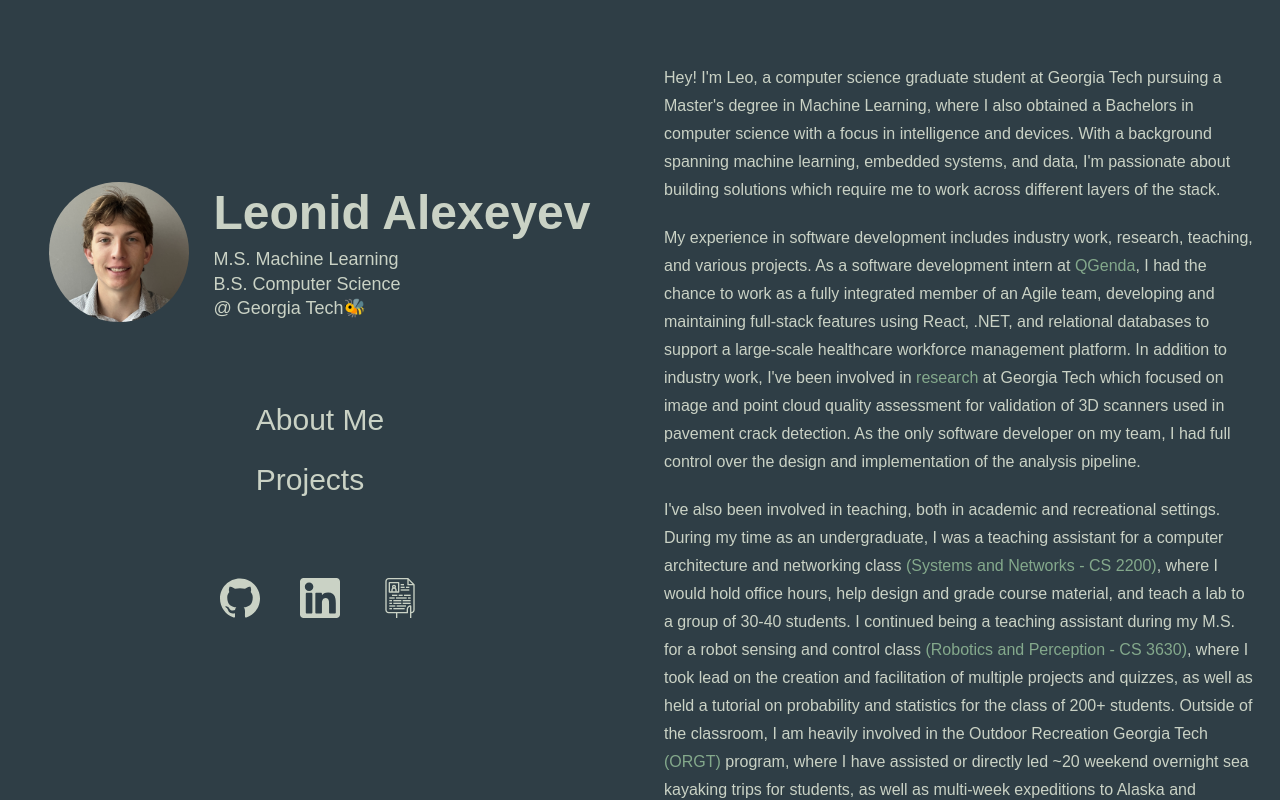
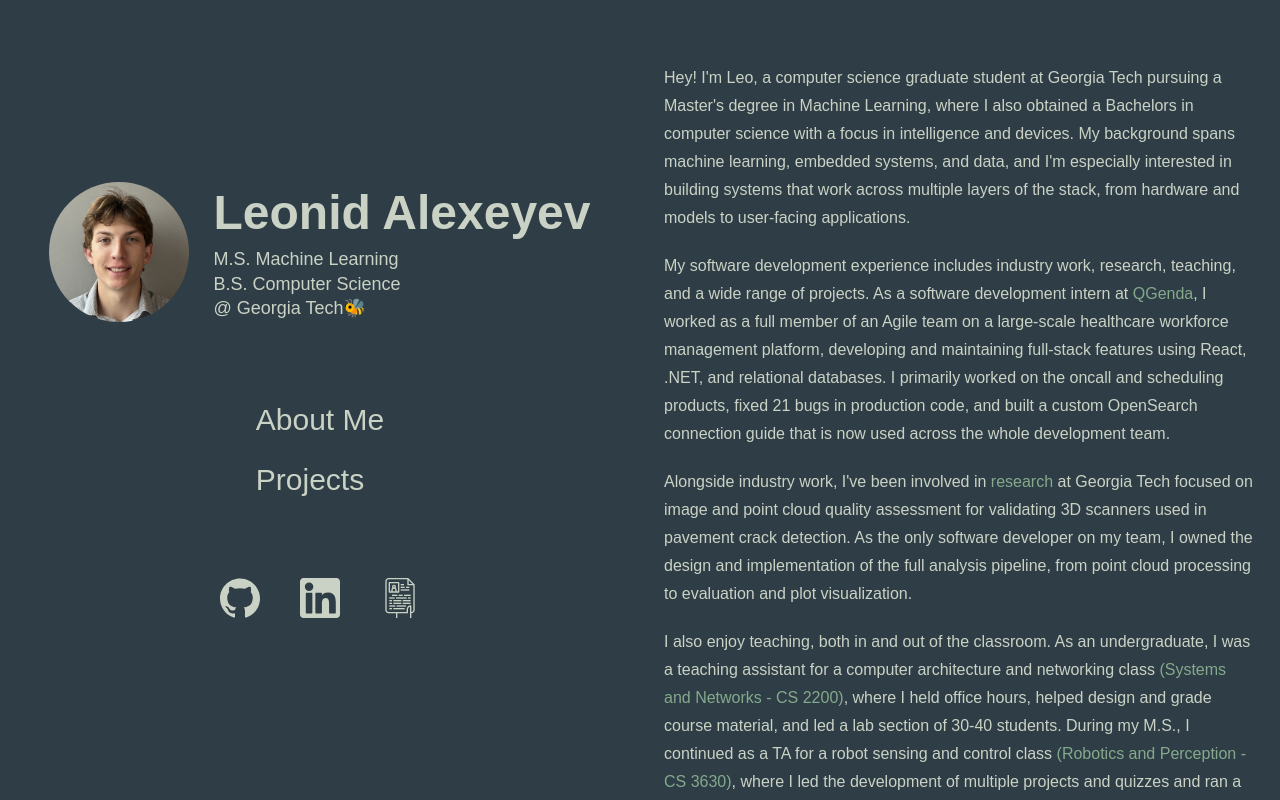
Before and after one commit to lalexeyev/portfolio, a Next.js app: page / in a window 1280 px wide. Built offline with nearby package versions, Linux system fonts and the light colour scheme.

Commit message:
Content changes for about me

```diff
--- a/src/app/page.tsx
+++ b/src/app/page.tsx
@@ -12,8 +12,8 @@ export default function Home() {
     <div className="flex flex-col pt-16 px-6 gap-y-15 pb-16">
       {/* about me section, include links to qgenda, vip, class textbook, and class website */}
       <section id="about" className="space-y-5 leading-7">
-        <p>Hey! I'm Leo, a computer science graduate student at Georgia Tech pursuing a Master's degree in Machine Learning, where I also obtained a Bachelors in computer science with a focus in intelligence and devices. With a background spanning machine learning, embedded systems, and data, I'm passionate about building solutions which require me to work across different layers of the stack.</p>
-        <p>My experience in software development includes industry work, research, teaching, and various projects. As a software development intern at{" "}
+        <p>Hey! I'm Leo, a computer science graduate student at Georgia Tech pursuing a Master's degree in Machine Learning, where I also obtained a Bachelors in computer science with a focus in intelligence and devices. My background spans machine learning, embedded systems, and data, and I'm especially interested in building systems that work across multiple layers of the stack, from hardware and models to user-facing applications.</p>
+        <p>My software development experience includes industry work, research, teaching, and a wide range of projects. As a software development intern at{" "}
         <a
           href="https://www.qgenda.com"
           target="_blank"
@@ -22,7 +22,8 @@ export default function Home() {
         >
           QGenda
         </a>,
-        I had the chance to work as a fully integrated member of an Agile team, developing and maintaining full-stack features using React, .NET, and relational databases to support a large-scale healthcare workforce management platform. In addition to industry work, I've been involved in{" "}
+        I worked as a full member of an Agile team on a large-scale healthcare workforce management platform, developing and maintaining full-stack features using React, .NET, and relational databases. I primarily worked on the oncall and scheduling products, fixed 21 bugs in production code, and built a custom OpenSearch connection guide that is now used across the whole development team.</p>
+        <p>Alongside industry work, I've been involved in{" "}
         <a
           href="https://www.vip-consortium.org/teams/smart-city-infrastructure"
           target="_blank"
@@ -31,8 +32,8 @@ export default function Home() {
         >
           research
         </a>
-        {" "}at Georgia Tech which focused on image and point cloud quality assessment for validation of 3D scanners used in pavement crack detection. As the only software developer on my team, I had full control over the design and implementation of the analysis pipeline.</p>
-        <p>I've also been involved in teaching, both in academic and recreational settings. During my time as an undergraduate, I was a teaching assistant for a computer architecture and networking class{" "}
+        {" "}at Georgia Tech focused on image and point cloud quality assessment for validating 3D scanners used in pavement crack detection. As the only software developer on my team, I owned the design and implementation of the full analysis pipeline, from point cloud processing to evaluation and plot visualization.</p>
+        <p>I also enjoy teaching, both in and out of the classroom. As an undergraduate, I was a teaching assistant for a computer architecture and networking class{" "}
         <a
           href="/table-of-contents.pdf"
           target="_blank"
@@ -41,7 +42,7 @@ export default function Home() {
         >
           (Systems and Networks - CS 2200)
         </a>,
-        where I would hold office hours, help design and grade course material, and teach a lab to a group of 30-40 students. I continued being a teaching assistant during my M.S. for a robot sensing and control class{" "}
+        where I held office hours, helped design and grade course material, and led a lab section of 30-40 students. During my M.S., I continued as a TA for a robot sensing and control class{" "}
         <a
           href="https://dellaert.github.io/25F-3630/"
           target="_blank"
@@ -50,7 +51,7 @@ export default function Home() {
         >
           (Robotics and Perception - CS 3630)
         </a>,
-        where I took lead on the creation and facilitation of multiple projects and quizzes, as well as held a tutorial on probability and statistics for the class of 200+ students. Outside of the classroom, I am heavily involved in the Outdoor Recreation Georgia Tech{" "}
+        where I led the development of multiple projects and quizzes and ran a tutorial on probability and statistics for a class of 200+ students. Outside of academics, I am also involved in the Outdoor Recreation Georgia Tech{" "}
         <a
           href="https://crc.gatech.edu/orgt_volunteer/"
           target="_blank"
@@ -59,9 +60,9 @@ export default function Home() {
         >
           (ORGT)
         </a>
-        {" "}program, where I have assisted or directly led ~20 weekend overnight sea kayaking trips for students, as well as multi-week expeditions to Alaska and Norway.
+        {" "}program, where I've assisted or directly led around 20 weekend sea kayaking trips, as well as multi-week expeditions to Alaska and Norway.
         </p>
-        <p>In my spare time, I'm usually playing tennis, biking, or watching movies with my roommates!</p>
+        <p>In my spare time, you'll usually find me playing tennis, biking around Atlanta, or watching movies with my roommates!</p>
       </section>
 
       {/* projects section, ordering the array projects.ts in temporal order using projectcard */}
```
